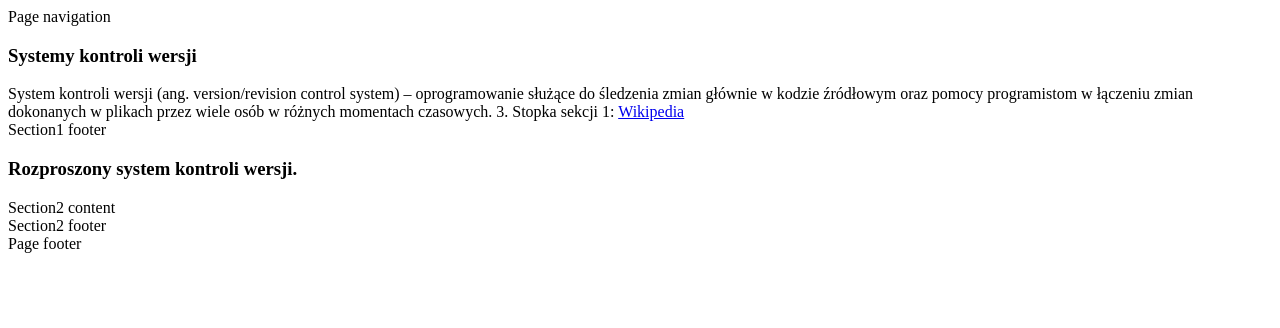
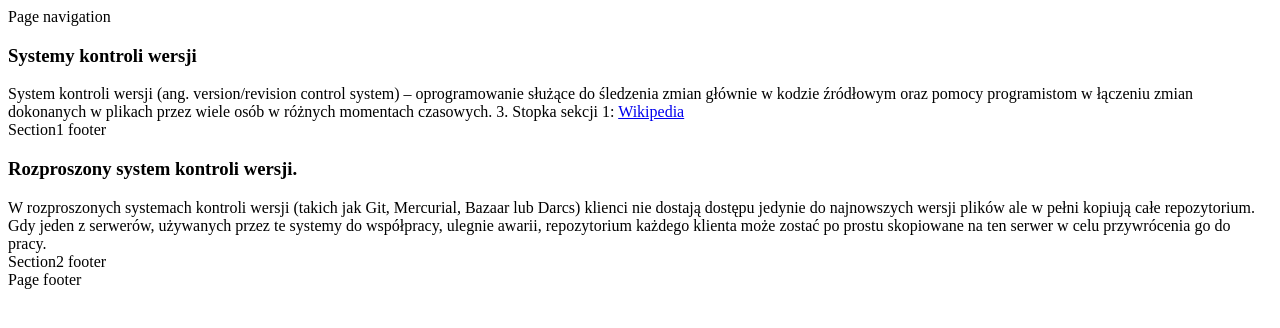
Before and after one commit to karol-pio/-iislabpio_172069, a plain HTML site: page index.html in a window 1280 px wide. Drawn offline with Linux system fonts and the light colour scheme.

Commit message:
dodanie kontekstu w sekcji 2

```diff
--- a/index.html
+++ b/index.html
@@ -28,7 +28,7 @@
                          <h3 class="panel-title">Rozproszony system kontroli wersji.</h3>
                          </div>
                          <div class="panel-body">
-                         Section2 content
+                         W rozproszonych systemach kontroli wersji (takich jak Git, Mercurial, Bazaar lub Darcs) klienci nie dostają dostępu jedynie do najnowszych wersji plików ale w pełni kopiują całe repozytorium. Gdy jeden z serwerów, używanych przez te systemy do współpracy, ulegnie awarii, repozytorium każdego klienta może zostać po prostu skopiowane na ten serwer w celu przywrócenia go do pracy.
                          </div>
                         <footer class="panel-footer">
                                 Section2 footer
```
